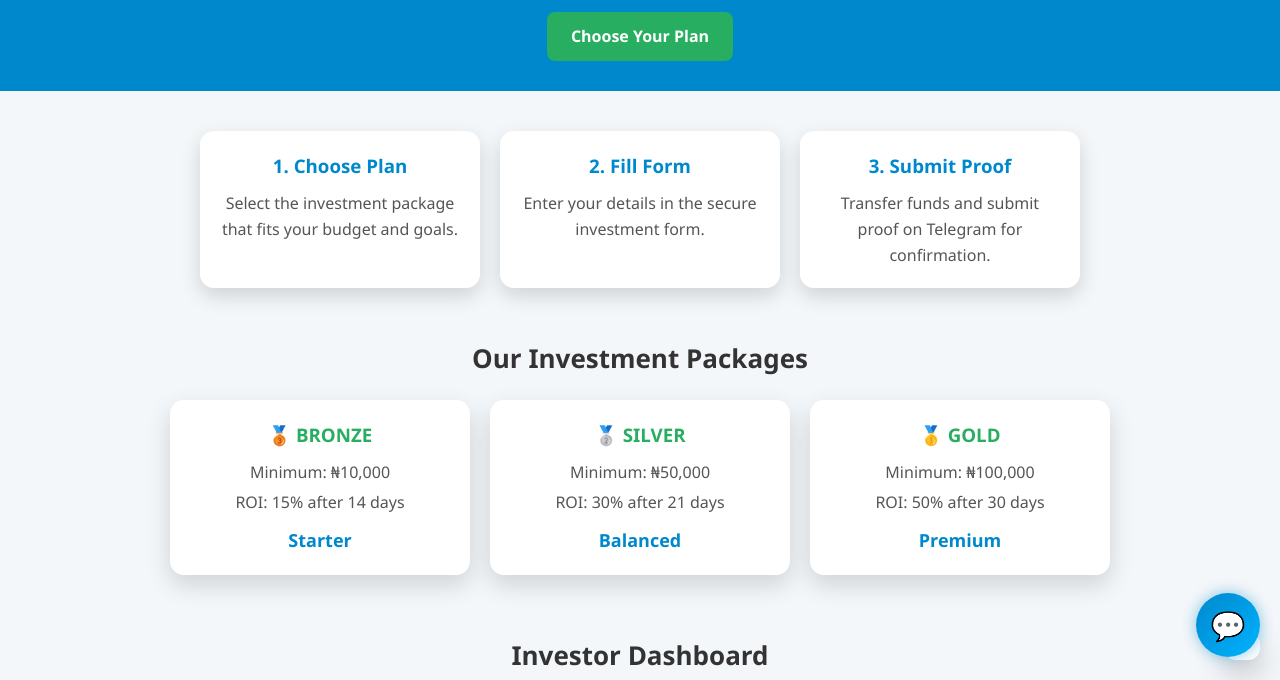
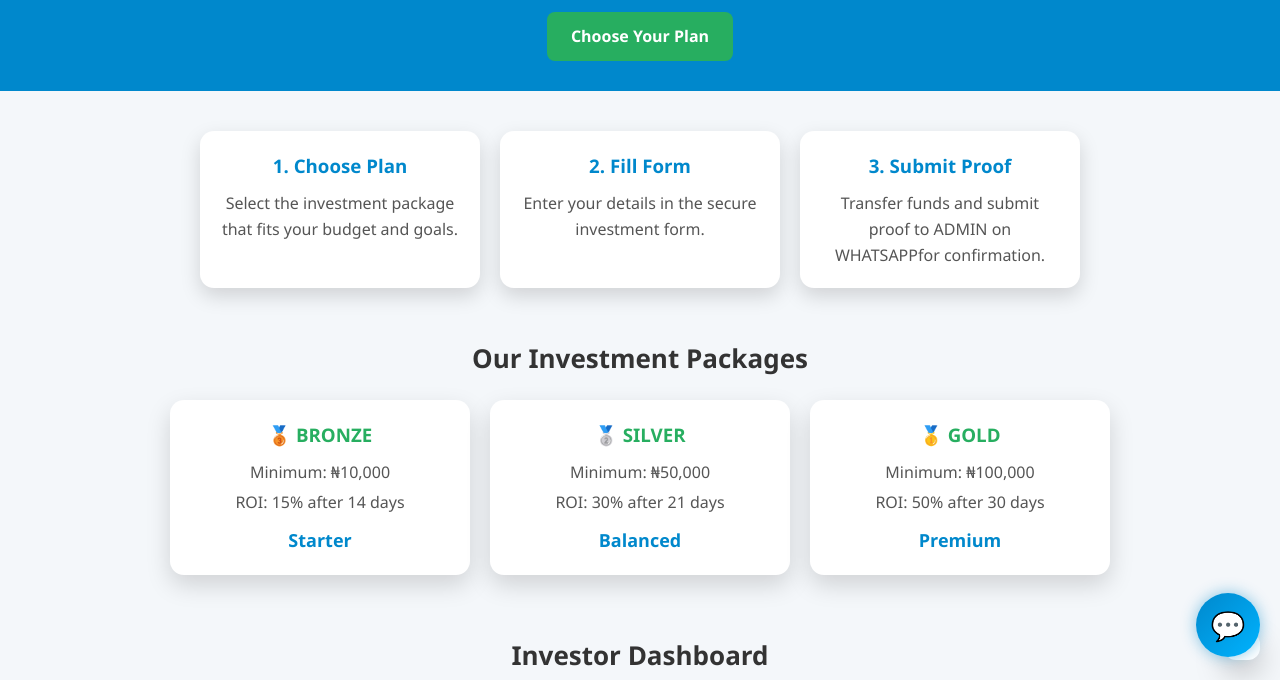
Before and after one commit to game-wiz-sudo/Investfunds, a plain HTML site: page index.html in a window 1280 px wide. Shown: the part 120-800 px from the top of the page. Drawn offline with Linux system fonts and the light colour scheme.

Commit message:
Change submission proof method to WhatsApp
Updated submission instructions for proof of transfer.

```diff
--- a/index.html
+++ b/index.html
@@ -146,7 +146,7 @@ footer{background:#f0f2f5;text-align:center;padding:20px;color:#666;font-size:14
 
 <div class="step-card"><h3>2. Fill Form</h3><p>Enter your details in the secure investment form.</p></div>
 
-<div class="step-card"><h3>3. Submit Proof</h3><p>Transfer funds and submit proof on Telegram for confirmation.</p></div>
+<div class="step-card"><h3>3. Submit Proof</h3><p>Transfer funds and submit proof to ADMIN on WHATSAPPfor confirmation.</p></div>
 
 </div>
 
```
